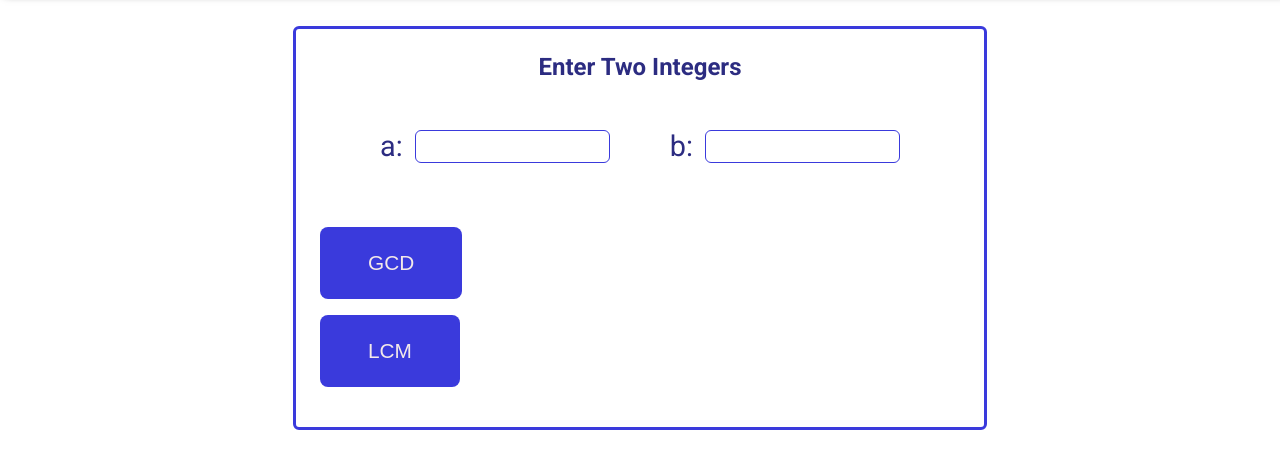
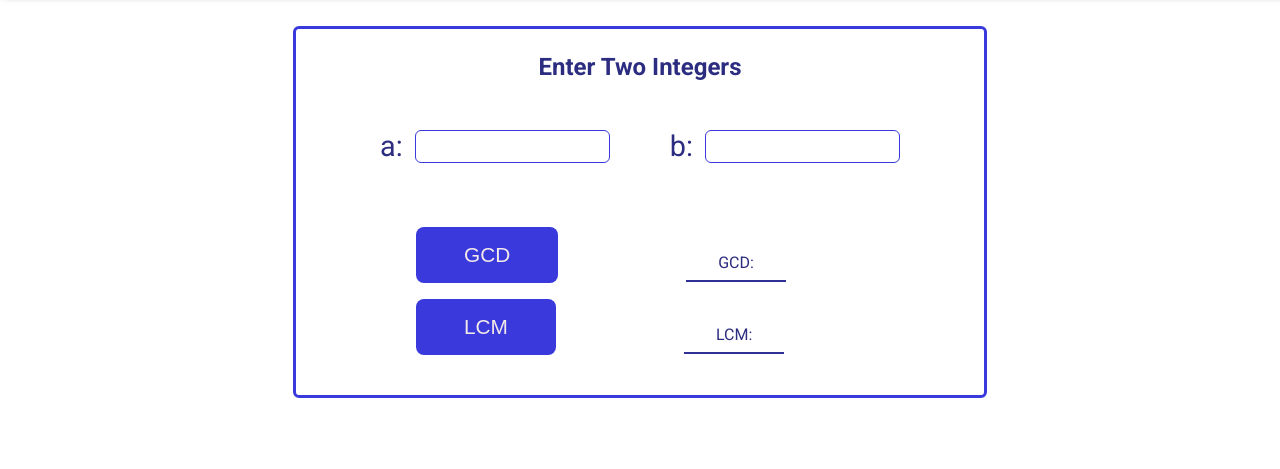
Before and after one commit to BenjaminHaaseT/gcd-calculator, a plain HTML site: page index.html in a window 1280 px wide. Shown: the part 95-564 px from the top of the page. Drawn offline with Linux system fonts and the light colour scheme.

Commit message:
Basically finished with the UI

```diff
--- a/index.html
+++ b/index.html
@@ -34,11 +34,11 @@
           <ul id="calculator-btn-container">
             <li class="btn-container-elm">
               <button class="calculator__btn" id="gcd-btn">GCD</button>
-              <p id="gcd-output">GCD:</p>
+              <p id="gcd-output" class="visible">GCD:</p>
             </li>
             <li class="btn-container-elm">
               <button class="calculator__btn" id="lcm-btn">LCM</button>
-              <p id="lcm-output">LCM:</p>
+              <p id="lcm-output" class="visible">LCM:</p>
             </li>
           </ul>
         </form>
--- a/styles.css
+++ b/styles.css
@@ -63,19 +63,36 @@ header h1 {
 }
 
 #calculator-btn-container {
+    width: 70%;
     display: flex;
     flex-direction: column;
     justify-content: space-evenly;
     justify-items: flex-start;
     align-items: start;
     padding: 0;
-    margin-top: 4rem;
+    margin: 4rem auto 0 auto;
     list-style: none;
+
+
+}
+
+.btn-container-elm {
+    width: 100%;
+    display: flex;
+    flex-direction: row;
+    /* justify-content: space-between; */
+    align-items: center;
+}
+
+.btn-container-elm p {
+    border-bottom: solid 2px rgb(48, 48, 151);
+    padding: 0.5rem 2rem;
+    margin-left: 8rem;
 }
 
 .calculator__btn {
     background-color: rgb(58, 58, 220);
-    padding: 1.5rem 3rem;
+    padding: 1rem 3rem;
     border: none;
     border-radius: 8px;
     cursor: pointer;
@@ -90,11 +107,10 @@ header h1 {
     background-color:rgb(48, 48, 151);
 }
 
-.btn-container-elm p {
+.visible {
+    display: inline-block;
+}
+
+.invisible {
     display: none;
 }
-
-
-.visible-output-label {
-    display: inline;
-}
```
